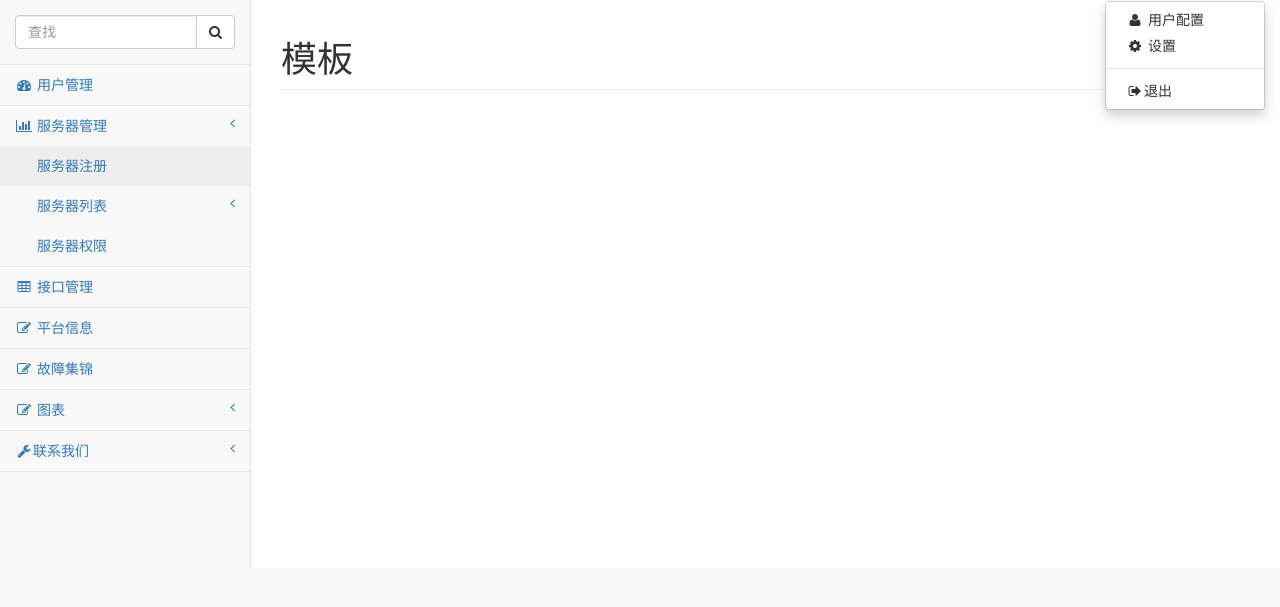
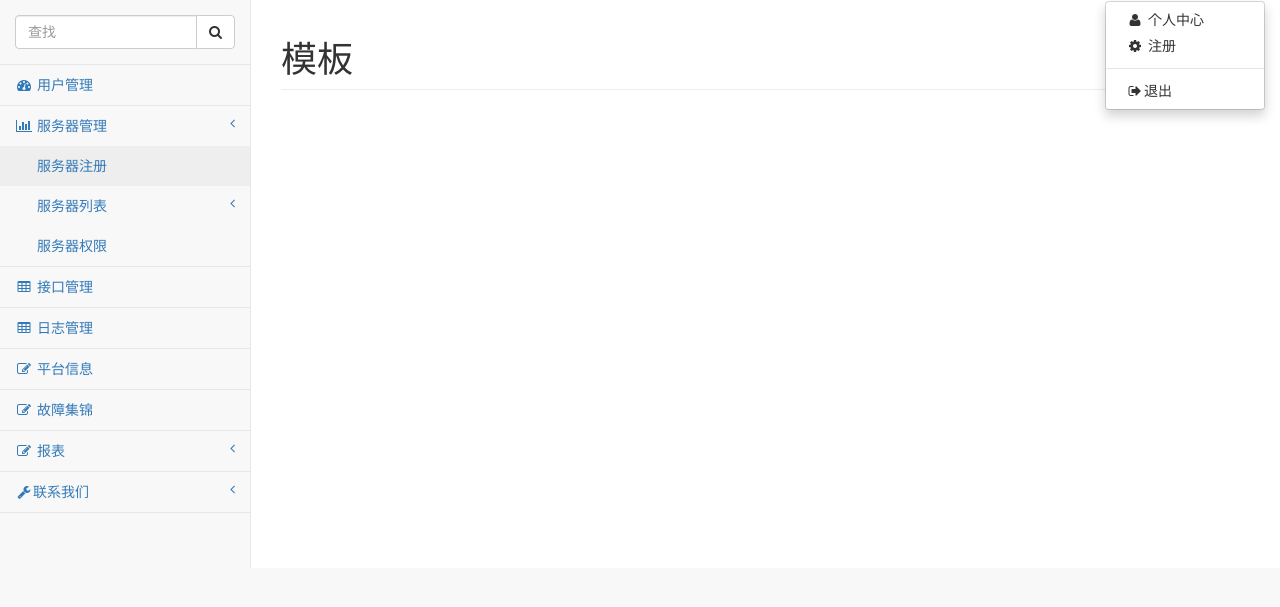
Before and after one commit to 523184716/mycmdb, a Django app: page / in a window 1280 px wide, after a click that opens the changed part. Shown: the part 51-658 px from the top of the page. Run offline with Django 3.2, Linux system fonts and the light colour scheme; style sheets or scripts are compiled from the project's sources; parts of the project's set-up code (start-up, migrations or seed data) failed here and were passed over; some libraries are stand-ins or nearby versions.

Commit message:
模态框添加以及内容通过后端用表单渲染

```diff
--- a/OurCmdb/view.py
+++ b/OurCmdb/view.py
@@ -1,5 +1,8 @@
+#coding:utf-8
 from django.shortcuts import  render
-
+from UserManage.forms import UserRegister
 
 def base(request):
-    return  render(request,"cmdbweb/Base/base.html")
+    userregister = UserRegister()
+    # print userregister
+    return  render(request,"cmdbweb/Base/base.html",locals())
--- /dev/null
+++ b/UserManage/forms.py
@@ -0,0 +1,59 @@
+#coding:utf-8
+from django import forms
+from django.core.exceptions import ValidationError
+from django.forms import  ValidationError
+from models import UserManage
+import  re
+class UserRegister(forms.Form):
+    username = forms.CharField(max_length=32,min_length=6,
+               label="用户名",
+               widget=forms.TextInput({"class":"form-control","placeholder":"用户名"})
+               )
+    password = forms.CharField(max_length=64,min_length=6,
+               label="密码",
+               widget=forms.PasswordInput({"class":"form-control","placeholder":"密码"})
+               )
+    email = forms.CharField(max_length=32,min_length=6,
+                label="邮箱",
+                widget=forms.TextInput({"class":"form-control","placeholder":"邮箱"})
+                )
+    phone = forms.CharField(max_length=32,min_length=7,
+                label="手机号码",
+                widget=forms.TextInput({"class":"form-control","placeholder":"手机号码"})
+                )
+    photo = forms.ImageField(label="用户头像")
+
+    def clean_user(self):
+        user = self.cleaned_data.get("user")
+        try:
+            db_user = UserManage.objects.get(user=user)
+        except:
+            return user
+        else:
+            return ValidationError("用户名已存在")
+
+    def clean_passwd(self):
+        password = self.cleaned_data.get("password")
+        if str(password).isdigit():
+            return  ValidationError("密码必须存在特殊字符")
+        elif str(password).isalnum():
+            return ValidationError("密码必须存在特殊字符")
+        else:
+            return password
+
+    def clean_phone(self):
+        phone = self.cleaned_data.get("phone")
+        try:
+            phone = UserManage.objects.get(phone=phone)
+        except:
+            return phone
+        else:
+            return ValidationError("此号码已注册")
+
+    def clean_email(self):
+        email = self.cleaned_data.get("email")
+        result = re.match(r"\w+@\w+.[a-zA-Z]{2,5}",email)
+        if result:
+            return email
+        else:
+            return ValidationError("邮箱格式不符合规则")
--- /dev/null
+++ b/static/css/register.css
@@ -0,0 +1,3 @@
+#registerbutton {
+    margin-right: 30px;
+}
--- a/template/cmdbweb/Base/base.html
+++ b/template/cmdbweb/Base/base.html
@@ -29,12 +29,13 @@
 
     <!-- Custom Fonts -->
     <link href="/static/vendor/font-awesome/css/font-awesome.min.css" rel="stylesheet" type="text/css">
-
+    <link rel="stylesheet" type="text/css" href="/static/css/register.css">
     <!-- HTML5 Shim and Respond.js IE8 support of HTML5 elements and media queries -->
     <!-- WARNING: Respond.js doesn't work if you view the page via file:// -->
     <!--[if lt IE 9]>
-        <script src="https://oss.maxcdn.com/libs/html5shiv/3.7.0/html5shiv.js"></script>
-        <script src="https://oss.maxcdn.com/libs/respond.js/1.4.2/respond.min.js"></script>
+    <script src="https://oss.maxcdn.com/libs/html5shiv/3.7.0/html5shiv.js"></script>
+    <script src="https://oss.maxcdn.com/libs/respond.js/1.4.2/respond.min.js"></script>
+
     <![endif]-->
     {% block style %}
     {% endblock %}
@@ -253,9 +254,9 @@
                         <i class="fa fa-user fa-fw"></i> <i class="fa fa-caret-down"></i>
                     </a>
                     <ul class="dropdown-menu dropdown-user">
-                        <li><a href="#"><i class="fa fa-user fa-fw"></i> 用户配置</a>
+                        <li><a href="#"><i class="fa fa-user fa-fw"></i> 个人中心</a>
                         </li>
-                        <li><a href="#"><i class="fa fa-gear fa-fw"></i> 设置</a>
+                        <li><a href="#" data-toggle="modal" data-target="#userregister"><i class="fa fa-gear fa-fw"></i> 注册</a>
                         </li>
                         <li class="divider"></li>
                         <li><a href="/logout/"><i class="fa fa-sign-out fa-fw"></i>退出</a>
@@ -308,13 +309,16 @@
                             <a href="tables.html"><i class="fa fa-table fa-fw"></i> 接口管理</a>
                         </li>
                         <li>
+                            <a href="tables.html"><i class="fa fa-table fa-fw"></i> 日志管理</a>
+                        </li>
+                        <li>
                             <a href="forms.html"><i class="fa fa-edit fa-fw"></i> 平台信息</a>
                         </li>
                         <li>
                             <a href="fault.html"><i class="fa fa-edit fa-fw"></i> 故障集锦</a>
                         </li>
                         <li>
-                            <a href="#"><i class="fa fa-edit fa-fw"></i> 图表<span class="fa arrow"></span></a>
+                            <a href="#"><i class="fa fa-edit fa-fw"></i> 报表<span class="fa arrow"></span></a>
                             <ul class="nav nav-second-level">
                                 <li>
                                     <a href="fault-report.html">故障汇总</a>
@@ -362,7 +366,33 @@
             <!-- /.row -->
         </div>
         <!-- /#page-wrapper -->
-
+        <!--模态框开始，最外层盒子设置一个图层，模态框开启的时候防止操作下面的内容，第二个盒子是模态框实质显示的框架，第三个才是实际的内容部分-->
+        <div class="modal fade" id="userregister" tabindex="-1" role="dialog">
+            <div class="modal-dialog" role="document">
+                <div class="modal-content">
+                    <!--模态框的头部设置关闭按钮和标题-->
+                    <div class="modal-header">
+                        <button type="button" class="close" data-dismiss="modal" aria-label="Close"><span aria-hidden="true">&times;</span></button>
+                        <h4 class="modal-title text-center">用户注册</h4>
+                    </div>
+                    <!--模态框的body部分，加载要显示的内容-->
+                    <div class="modal-body">
+                        <!--<p>One fine body&hellip;</p>-->
+                        <div>
+                            {{ userregister.as_p }}
+                        </div>
+                    </div>
+                    <div class="modal-footer ">
+                        <!--增加一个div盒子，方便设置里面的button居中(inner-block)-->
+                        <div class="text-center" >
+                            <!--通过此id设置两个按钮之间的间距-->
+                            <button type="button" class="btn btn-primary"  id="registerbutton">注册</button>
+                            <button type="button" class="btn btn-primary" data-dismiss="modal">取消</button>
+                        </div>
+                    </div>
+                </div><!-- /.modal-content -->
+            </div><!-- /.modal-dialog -->
+        </div><!-- /.modal -->
     </div>
     <!-- /#wrapper -->
 
```
